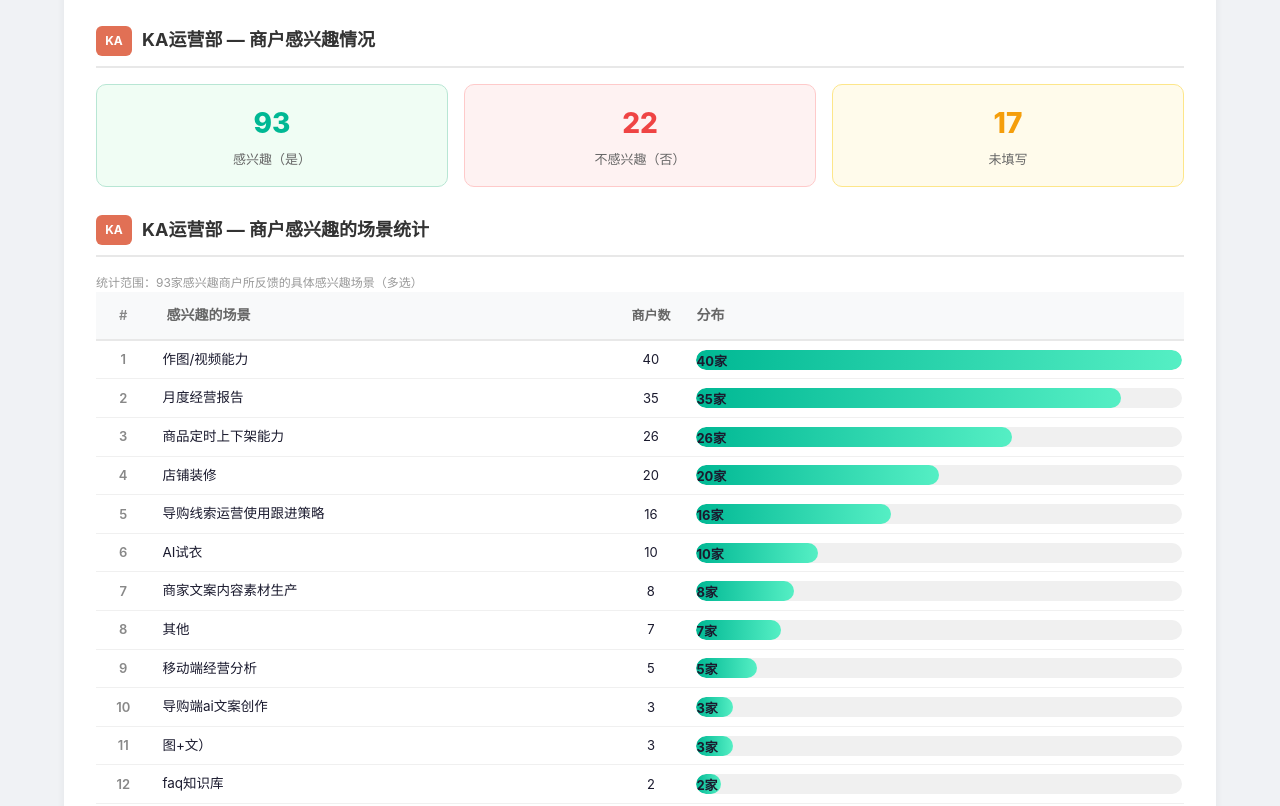
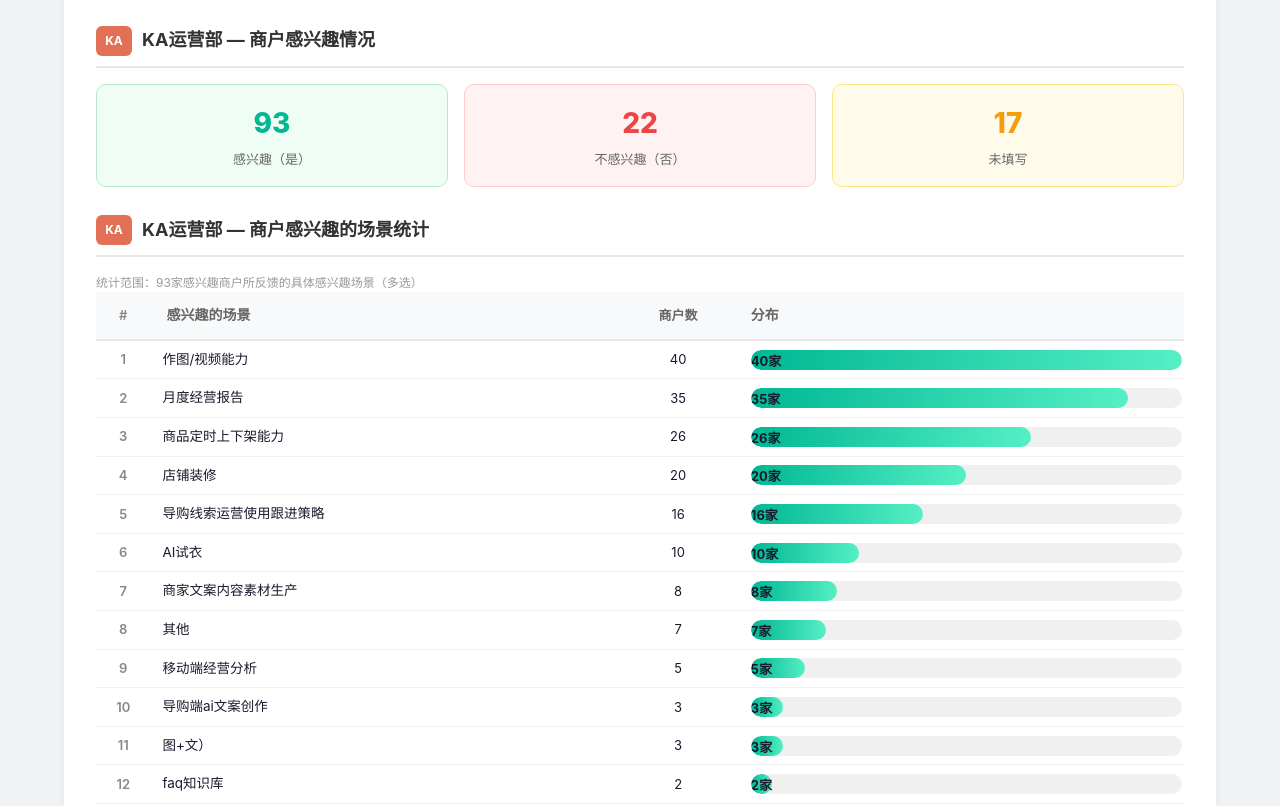
Before and after one commit to ziyan0706/tuiguang-dashboard, a plain HTML site: page index.html in a window 1280 px wide. Shown: the part 2973-3779 px from the top of the page. Drawn offline with Linux system fonts and the light colour scheme.

```diff
--- a/index.html
+++ b/index.html
@@ -451,7 +451,7 @@
     </div>
   </div>
 
-                                                                      <!-- Tabs -->
+                                                                        <!-- Tabs -->
   <div class="tabs">
     <button class="tab-btn active" onclick="switchTab('industry')">KA运营部</button>
     <button class="tab-btn" onclick="switchTab('smb')">SMB运营部</button>
@@ -1543,8 +1543,8 @@
   .intscenes-table { width:100%; table-layout:fixed; border-collapse:collapse; }
   .intscenes-table .idx-col { width:5%; text-align:center; font-size:13px; font-weight:600; color:#888; padding:8px 2px; }
   .intscenes-table .scene-name-cell { width:42%; font-size:13.5px; padding:8px 12px; }
-  .intscenes-table .num-col { width:8%; text-align:center; font-size:13px; padding:8px 6px; }
-  .intscenes-table .bar-col { width:45%; padding:6px 2px; }
+  .intscenes-table .num-col { width:13%; text-align:center; font-size:13px; padding:8px 6px; }
+  .intscenes-table .bar-col { width:40%; padding:6px 2px; }
   @media(max-width:768px){ .rep-three-col { grid-template-columns: 1fr; } }
 </style>
 
```
